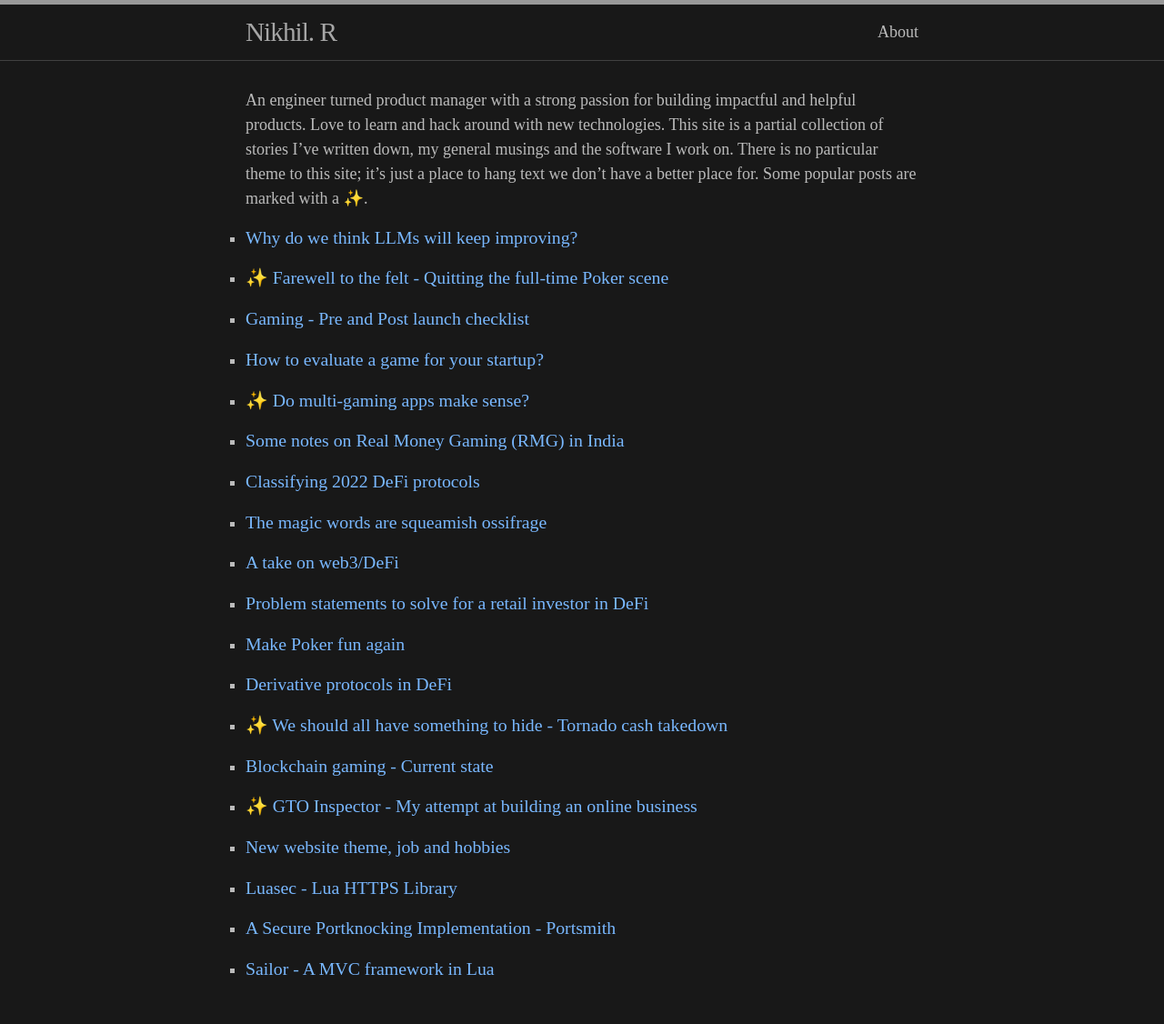
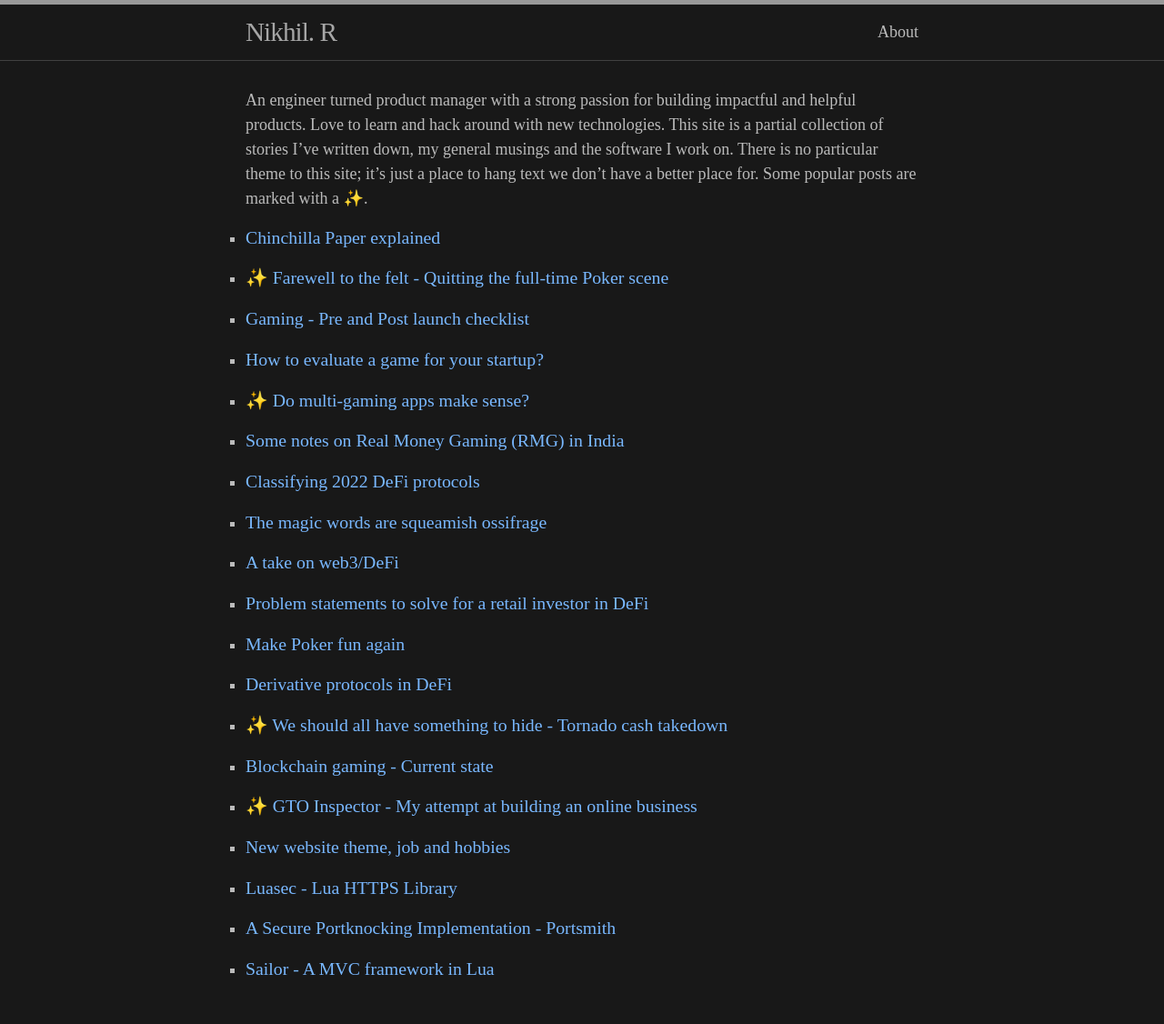
Before and after one commit to r-nikhil/r-nikhil.github.io, a Jekyll site: the page built from index.md, in a window 1280 px wide. Shown: the whole page at 91% size. Built offline with Jekyll 4.4.1, drawn with Linux system fonts in a browser that asks for light colours.

Commit message:
Update 2023-11-28-llm-scaling.md

```diff
--- a/_posts/2023-11-28-llm-scaling.md
+++ b/_posts/2023-11-28-llm-scaling.md
@@ -1,6 +1,6 @@
 ---
 layout: post
-title: Why do we think LLMs will keep improving?
+title: Chinchilla Paper explained
 ---
 
 Whenever I see a discussion online about the current generation of LLMs, there is an inherent assumption and extrapolation that these technologies will keep improving with time. Why do we think that? The approximate answer is because of **scaling laws** which suggest indefinite improvement for the current style of transformers with additional pre-training data and parameters. This blog post delves into the intricacies of these scaling laws and examines how they guide the development of more powerful and efficient LLMs. I will be as comprehensive as I can (with the math knowledge I have) including parts about the scaling law origins, recent finding and their implications.
```
